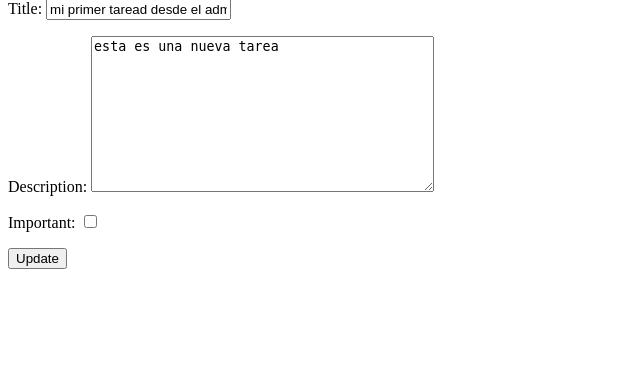
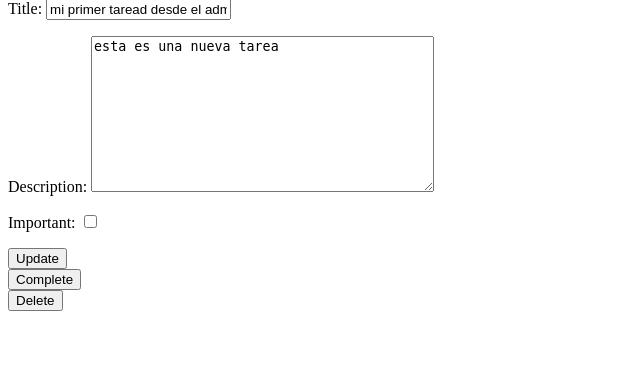
Before and after one commit to RDSDeveloper/Company-Task-Manager, a Django app: page /tasks/1/ in a window 1280 px wide. Shown: the part 169-538 px from the top of the page, without its empty margins (0-640 px from the left). Run offline with Django 4.2, Linux system fonts and the light colour scheme; a user stored in the database is signed in; data comes from the database, SQL or seed files in the repository; both versions use the stored data as it was after the commit.

Commit message:
27/10/2022 Task delete

```diff
--- a/djangocrud/urls.py
+++ b/djangocrud/urls.py
@@ -9,6 +9,8 @@ urlpatterns = [
     path('tasks/', views.tasks, name="tasks"),
     path('tasks/create/', views.create_task, name="create_task"),
     path('tasks/<int:task_id>/', views.task_detail, name="task_detail"),
+    path('tasks/<int:task_id>/complete', views.complete_task, name="complete_task"),
+    path('tasks/<int:task_id>/delete', views.delete_task, name="delete_task"),
     path('logout/', views.signout, name="logout"),
     path('signin/', views.signin, name="signin"),
 ]
--- a/tasks/templates/task_detail.html
+++ b/tasks/templates/task_detail.html
@@ -17,4 +17,18 @@
 
 </form>
 
+<form action="{% url "complete_task" task.id %}" method="POST">
+    {% csrf_token %}
+    <button>
+        Complete
+    </button>
+</form>
+
+<form action="{% url "delete_task" task.id %}" method="POST">
+    {% csrf_token %}
+    <button>
+        Delete
+    </button>
+</form>
+
 {% endblock %}
--- a/tasks/views.py
+++ b/tasks/views.py
@@ -1,3 +1,4 @@
+from time import timezone
 from django.shortcuts import render, redirect, get_object_or_404
 from django.contrib.auth.forms import UserCreationForm, AuthenticationForm
 from django.contrib.auth.models import User
@@ -5,6 +6,7 @@ from django.db import IntegrityError
 from django.contrib.auth import login, logout, authenticate
 from .forms import TaskForm
 from .models import Task
+from django.utils import timezone
 
 
 def home(request):
@@ -79,7 +81,18 @@ def task_detail(request, task_id):
         except ValueError:
             return render(request, "task_detail.html", {"task": task, "form": form, "error":"Error updating task"})
 
+def complete_task(request, task_id):
+        task = get_object_or_404(Task, pk=task_id, user=request.user)
+        if request.method=="POST":
+            task.datecompleted= timezone.now()
+            task.save()
+            return redirect("tasks")
 
+def delete_task(request, task_id):
+        task = get_object_or_404(Task, pk=task_id, user=request.user)
+        if request.method=="POST":
+            task.delete()
+            return redirect("tasks")
 
 def signout(request):
     logout(request)
```
Also changed, not shown: tasks/templates/tasks.html (+5 -2 lines), db.sqlite3.
